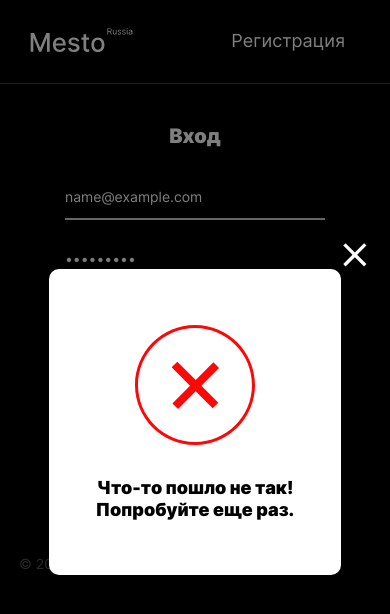
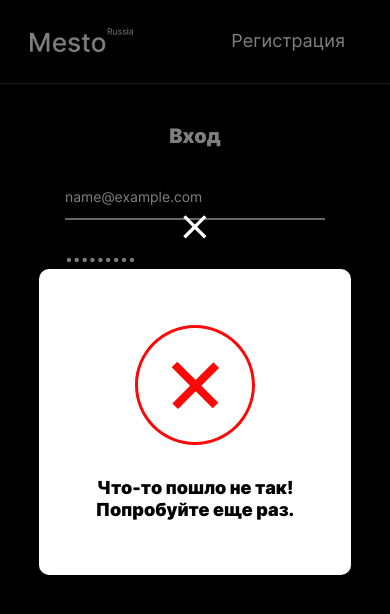
Before and after one commit to Qtrixnet/react-mesto-auth, a React (Create React App) app: page /sign-in in a window 390 px wide. Both pictures are taken after typing "name@example.com", "Sample123" into the empty fields and a click on the button "Войти". Shown: the top 614 px of the page. Built offline with nearby package versions, Linux system fonts and the light colour scheme; no server answers.

Commit message:
style: исправить стили попапа

```diff
--- a/src/blocks/footer/footer.css
+++ b/src/blocks/footer/footer.css
@@ -6,6 +6,12 @@
   box-sizing: border-box;
 }
 
+@media screen and (max-width: 767px) {
+  .footer {
+    text-align: center;
+  }
+}
+
 @media screen and (max-width: 426px) {
   .footer {
     padding: 48px 19px 36px;
--- /dev/null
+++ b/src/blocks/popup/__close-button/_info/popup__close-button_info.css
@@ -0,0 +1,7 @@
+@media screen and (max-width: 767px) {
+  .popup__close-button_info {
+    top: -21px;
+    right: 50%;
+    transform: translate(50%, -100%);
+  }
+}
--- a/src/blocks/popup/__info/popup__info.css
+++ b/src/blocks/popup/__info/popup__info.css
@@ -13,7 +13,7 @@
 
 @media screen and (max-width: 767px) {
   .popup__info {
-    max-width: 75vw;
-    padding: 30px 20px;
+    max-width: 80vw;
+    padding: 30px 18px;
   }
 }
--- a/src/blocks/popup/popup.css
+++ b/src/blocks/popup/popup.css
@@ -20,6 +20,7 @@
 @import url(./__status/popup__status.css);
 @import url(./__status/_fail/popup__status_fail.css);
 @import url(./__status/_success/popup__status_success.css);
+@import url(./__close-button/_info/popup__close-button_info.css);
 
 .popup {
   width: 100%;
--- a/src/components/Header.js
+++ b/src/components/Header.js
@@ -1,5 +1,5 @@
 import React, { useState, useEffect } from "react";
-import logo from "../images/Logo-white.svg";
+import logo from '../images/logo-white.png';
 import { Link, Route } from 'react-router-dom';
 
 function Header({ email, onSignOut, loggedIn }) {
--- a/src/components/InfoTooltip.js
+++ b/src/components/InfoTooltip.js
@@ -7,7 +7,7 @@ export default function InfoTooltip({ onClose, status: { isOpen, successful }})
       <div className="popup__info">
         <div className={`popup__status ${successful ? 'popup__status_success' : 'popup__status_fail'}`}></div>
         <h2 className="popup__title popup__title_center">{successful ? 'Вы успешно зарегистрировались!' : 'Что-то пошло не так! Попробуйте еще раз.'}</h2>
-        <button type="button" onClick={onClose} className="popup__close-button"></button>
+        <button type="button" onClick={onClose} className="popup__close-button popup__close-button_info"></button>
       </div>
       <div onClick={onClose} className="popup__overlay"></div>
     </div>
```
Also changed, not shown: src/images/logo-white.png (added), 1 other file (tests, documents, lock files or other folders).
